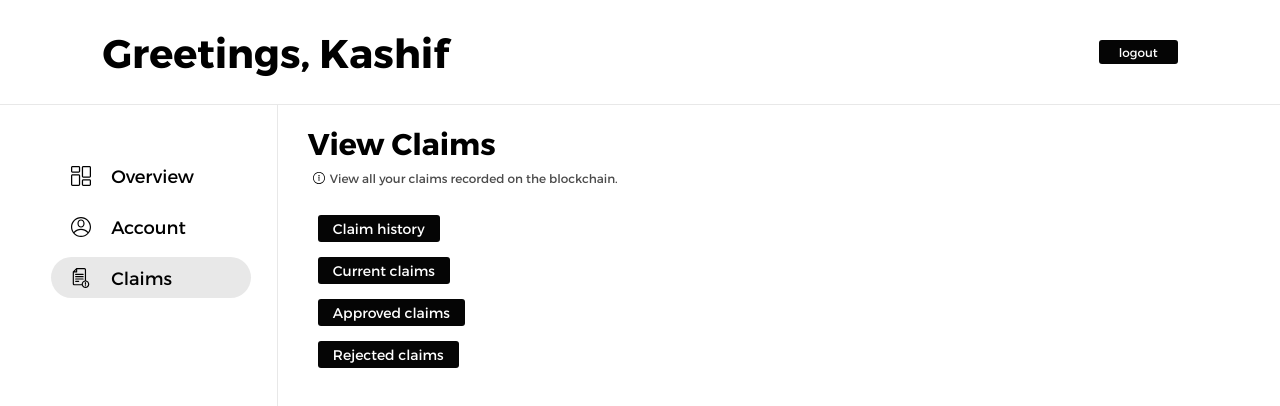
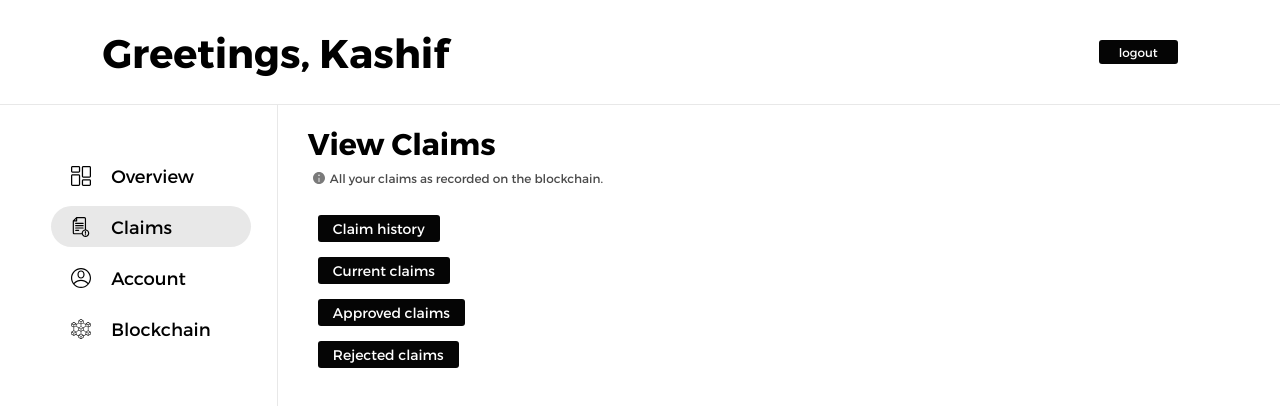
Before and after one commit to kashif-m/bulwark-frontend, a React app: page / in a window 1280 px wide. Shown: the top 406 px of the page. Built offline with nearby package versions, Linux system fonts and the light colour scheme.

Commit message:
added blockchain option

```diff
--- a/src/app/Dash.jsx
+++ b/src/app/Dash.jsx
@@ -13,7 +13,7 @@ class Dash extends Component {
 				<div className="heading">View Claims</div>
 				<div className="info">
 					<img src={require('../assets/images/info.svg')} alt="" />
-					<span>View all your claims recorded on the blockchain.</span>
+					<span>All your claims as recorded on the blockchain.</span>
 				</div>
 				<div className="options">
 					<div className="option">Claim history</div>
@@ -38,12 +38,25 @@ class Dash extends Component {
 	}
 
 	renderOverview = () => {
+		const [user] = this.props.user
 		return (
 			<div className="overview">
 				<div className="heading">Overview</div>
 				<div className="info">
 					<img src={require('../assets/images/info.svg')} alt="" />
 					<span>An overview of your account.</span>
+				</div>
+			</div>
+		)
+	}
+
+	renderBlockchain = () => {
+		return (
+			<div className="blockchain">
+				<div className="heading">Blockchain</div>
+				<div className="info">
+					<img src={require('../assets/images/info.svg')} alt="" />
+					<span>The blockchain itself.</span>
 				</div>
 			</div>
 		)
@@ -70,22 +83,28 @@ class Dash extends Component {
 							<img src={require('../assets/images/dashboard.svg')} alt="" />
 							<span>Overview</span>
 						</div>
+						<div className={`option${selectedOption === 'claims' ? ' selected' : ''}`}
+							onClick={() => this.setState({selectedOption: 'claims'})} >
+							<img src={require('../assets/images/claim.svg')} alt="" />
+							<span>Claims</span>
+						</div>
 						<div className={`option${selectedOption === 'account' ? ' selected' : ''}`}
 							onClick={() => this.setState({selectedOption: 'account'})} >
 							<img src={require('../assets/images/account.svg')} alt="" />
 							<span>Account</span>
 						</div>
-						<div className={`option${selectedOption === 'claims' ? ' selected' : ''}`}
-							onClick={() => this.setState({selectedOption: 'claims'})} >
-							<img src={require('../assets/images/claim.svg')} alt="" />
-							<span>Claims</span>
+						<div className={`option${selectedOption === 'blockchain' ? ' selected' : ''}`}
+							onClick={() => this.setState({selectedOption: 'blockchain'})} >
+							<img src={require('../assets/images/blockchain.svg')} alt="" />
+							<span>Blockchain</span>
 						</div>
 					</div>
 				</div>
 				{
 					selectedOption === 'overview' ? this.renderOverview()
+					: selectedOption === 'claims' ? this.renderClaims()
 					: selectedOption === 'account' ? this.renderAccountDetails()
-					: selectedOption === 'claims' ? this.renderClaims()
+					: selectedOption === 'blockchain' ? this.renderBlockchain()
 					: null
 				}
 			</div>
--- a/src/styles/dash.sass
+++ b/src/styles/dash.sass
@@ -47,7 +47,9 @@
 					height: 20
 					margin-right: 20
 
-	.claims, .account, .overview
+	.claims, .account, .overview, .blockchain
+		display: flex
+		flex-flow: column
 		padding: 20 0 0 30
 		.heading
 			font:
```
Also changed, not shown: src/assets/images/blockchain.svg (added), src/assets/images/info.svg.
